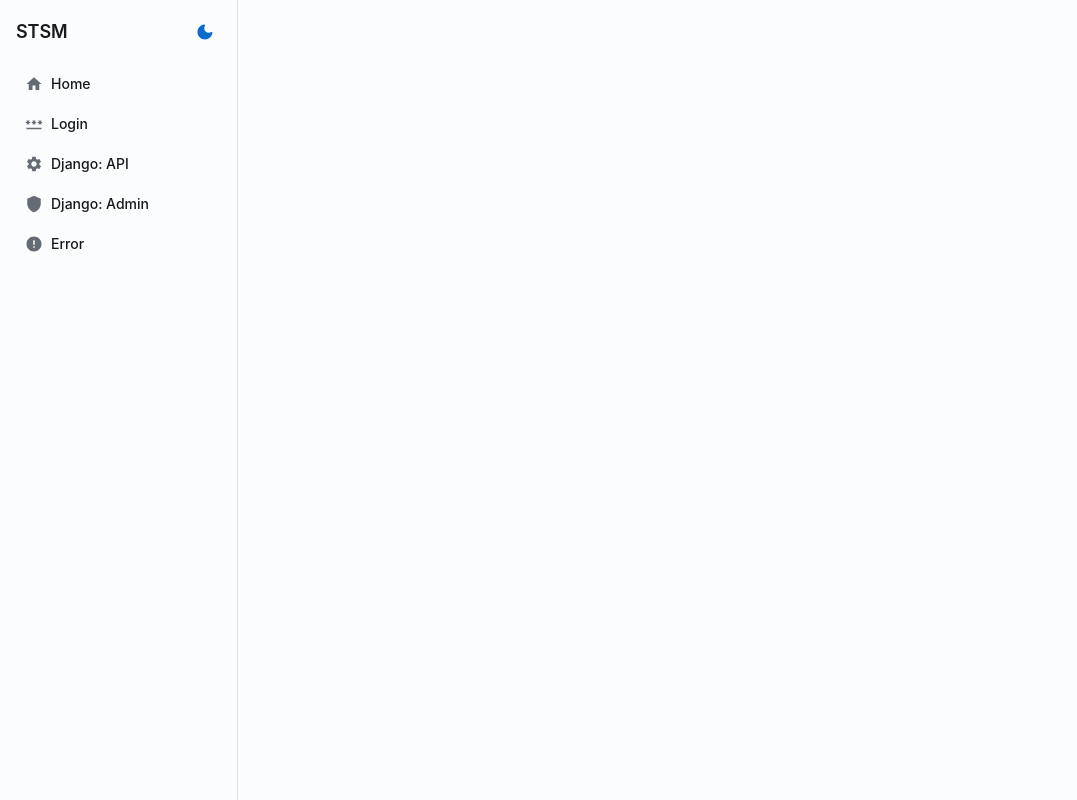
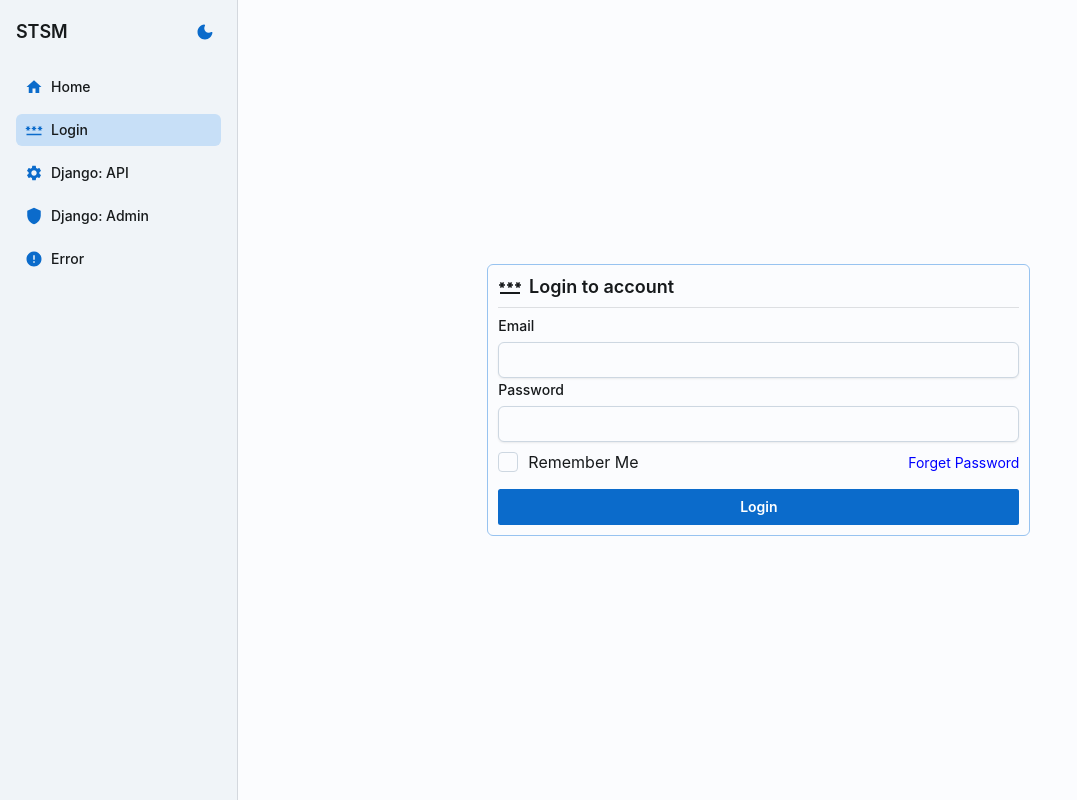
Before and after one commit to killeand/django-learning, a React (Vite) app in the folder frontend/: page /auth/login in a window 1280 px wide. Before the commit this address led to /404. Shown: the whole page, without its empty margins (0-1077 px from the left). Built offline with nearby package versions, Linux system fonts and the light colour scheme.

Commit message:
Template conversion and added session logins

```diff
--- a/frontend/src/components/Application.jsx
+++ b/frontend/src/components/Application.jsx
@@ -1,10 +1,11 @@
-import { BrowserRouter, Routes, Route, Link, Navigate } from "react-router-dom";
+import { BrowserRouter, Routes, Route, NavLink, Navigate } from "react-router-dom";
 import { useContext } from "react";
 import UserContext from "./UserContext";
 import Calls from '@/pages/Calls';
 import SiteIndex from '@/pages/Index';
 import Login from '@/pages/auth/Login';
 import Logout from '@/pages/auth/Logout';
+import FoF from '@/pages/404';
 
 import { Home, Password, Lock, Phone, Settings, Shield, Error, DarkModeRounded, LightMode } from "@mui/icons-material";
 import { Sheet, Box, List, ListItem, ListItemButton, ListItemContent, Typography as T, IconButton } from "@mui/joy";
@@ -17,17 +18,31 @@ export default function Application() {
 
     const URLS = [
         { path: "/", index: true, name: "Home", authed: false, always: true, component: (<SiteIndex />), icon: Home },
-        { path: "/login", index: false, name: "Login", authed: false, always: false, component: (<Login />), icon: Password },
-        { path: "/logout", index: false, name: "Logout", authed: true, always: false, component: (<Logout />), icon: Lock },
+        { path: "/auth/login", index: false, name: "Login", authed: false, always: false, component: (<Login />), icon: Password },
+        { path: "/auth/logout", index: false, name: "Logout", authed: true, always: false, component: (<Logout />), icon: Lock },
         { path: "/calls", index: false, name: "API Calls", authed: true, always: false, component: (<Calls />), icon: Phone },
         { path: "/api", index: false, name: "Django: API", authed: false, always: true, component: null, icon: Settings },
         { path: "/admin", index: false, name: "Django: Admin", authed: false, always: true, component: null, icon: Shield },
         { path: "/errored", index: false, name: "Error", authed: false, always: true, component: null, icon: Error },
     ];
 
+    function NavItem({ icon, title, active }) {
+        let isActive = (active) ? { selected: true } : null;
+        let NavIcon = icon;
+
+        return (
+            <ListItemButton color="primary" {...isActive}>
+                <NavIcon />
+                <ListItemContent>
+                    <T level="title-sm">{title}</T>
+                </ListItemContent>
+            </ListItemButton>
+        );
+    }
+
     return (
         <BrowserRouter>
-            <Sheet component="header" sx={{width:'16%', top:0, p:2, flexShrink:0, display:'flex', flexDirection:'column', gap:2, borderRight:'1px solid',borderColor:'divider'}}>
+            <Sheet component="header" color="neutral" variant="soft" sx={{width:'16%', top:0, p:2, flexShrink:0, display:'flex', flexDirection:'column', gap:2, borderRight:'1px solid',borderColor:'divider'}}>
                 <Box sx={{ display: 'flex', gap: 1, alignItems: 'center' }}>
                     <T level="title-lg" sx={{ flexGrow: 1 }}>STSM</T>
                     <IconButton size="sm" color={(mode==="light")?"primary":"neutral"}  onClick={()=>setMode((mode==="light")?"dark":"light")}>
@@ -37,18 +52,22 @@ export default function Application() {
                 <Box component="nav" sx={{ minHeight: 0, overflow: 'hidden auto', flexGrow: 1, display: 'flex', flexDirection: 'column' }}>
                     <List size="sm" sx={{gap:1,'--List-nestedInsetStart':'30px','--ListItem-radius':(theme) => theme.vars.radius.sm}}>
                         {URLS.map((item, index) => {
-                            let comp = (item.component == null) ? "a" : Link;
+                            let comp = (item.component == null) ? "a" : NavLink;
                             let path = (item.component == null) ? { href: item.path } : { to: item.path };
 
                             if (item.always || (context.user.loggedin && item.authed) || (!context.user.loggedin && !item.authed))
                                 return (
-                                    <ListItem key={`nav-${index}-${item.name}`} component={comp} {...path} sx={{'&:hover':{textDecoration:'none'}}}>
-                                        <ListItemButton>
-                                            <item.icon />
-                                            <ListItemContent>
-                                                <T level="title-sm">{item.name}</T>
-                                            </ListItemContent>
-                                        </ListItemButton>
+                                    <ListItem key={`nav-${index}-${item.name}`}>
+                                        {(comp === "a") && (
+                                            <a {...path} style={{ textDecoration: 'none', flex: 1}}>
+                                                <NavItem icon={item.icon} title={item.name} />
+                                            </a>
+                                        )}
+                                        {(comp !== "a") && (
+                                            <NavLink {...path} style={{ textDecoration: 'none', flex: 1}}>
+                                                {({ isActive }) => <NavItem icon={item.icon} title={item.name} active={isActive} />}
+                                            </NavLink>
+                                        )}
                                     </ListItem>
                                 );
                         })}
@@ -64,7 +83,7 @@ export default function Application() {
                         if (item.component != null)
                             return <Route key={`route-${index}-${item.name}`} {...addindex} path={item.path} element={item.component} />
                     })}
-                    <Route path="/404" element={<div></div>} />
+                    <Route path="/404" element={<FoF />} />
                     <Route path="*" element={<Navigate to="/404" />} />
                 </Routes>
             </Sheet>
--- /dev/null
+++ b/frontend/src/pages/404.jsx
@@ -0,0 +1,11 @@
+import { Box, Divider, Typography as T } from '@mui/joy';
+
+export default function Page() {
+    return (
+        <Box sx={{p:2}}>
+            <T level="h1">Error 404</T>
+            <Divider inset="none" />
+            <T level="body-md">We could not find the content you had requested...</T>
+        </Box>
+    );
+}
--- a/frontend/src/pages/Index.jsx
+++ b/frontend/src/pages/Index.jsx
@@ -1,9 +1,10 @@
-import { Box, Typography as T } from '@mui/joy';
+import { Box, Divider, Typography as T } from '@mui/joy';
 
 export default function Page() {
     return (
         <Box sx={{p:2}}>
             <T level="h1">Star Trek Service Management</T>
+            <Divider inset="none" />
             <T level="body-md">Welcome to the Star Trek Service Management page. Where we do wild and wonderful things because a time paradox is sending far too many chronotons into collision with our shields and they have seeped into the deflector dish where a sentient cloud species has just been born. THANK YOU VERY MUCH RIKER! Next time, keep it in your f#@&ing pants!</T>
         </Box>
     );
--- a/frontend/src/pages/auth/Login.jsx
+++ b/frontend/src/pages/auth/Login.jsx
@@ -1,15 +1,17 @@
 import { useState, useContext } from "react";
 import { Axios } from '@/scripts/Axios';
-import { useSearchParams } from "react-router-dom";
+import { useSearchParams, Link } from "react-router-dom";
 import UserContext from "@/components/UserContext";
 
-import { Button } from '@mui/joy';
+import { Box, Card, CardActions, CardContent, Divider, FormControl, FormLabel, Checkbox, Input, Button, Alert, Typography as T } from '@mui/joy';
+import { Password } from "@mui/icons-material";
 
 export default function Page() {
     const context = useContext(UserContext);
     const [email, setEmail] = useState("");
     const [pass, setPass] = useState("");
     const [error, setError] = useState("");
+    const [loginType, setLoginType] = useState(false);
     const params = useSearchParams();
 
     function Login() {
@@ -25,8 +27,9 @@ export default function Page() {
 
         Axios.post("/api/token", {email:email,password:pass})
             .then(({ data }) => {
-                if (data.access) localStorage.setItem("TEST-AUTH", data.access);
-                if (data.refresh) localStorage.setItem("TEST-REFRESH", data.refresh);
+                let storageType = (loginType) ? localStorage : sessionStorage;
+                if (data.access) storageType.setItem("TEST-AUTH", data.access);
+                if (data.refresh) storageType.setItem("TEST-REFRESH", data.refresh);
 
                 context.set("loggedin", true);
 
@@ -39,24 +42,29 @@ export default function Page() {
     }
 
     return (
-        <>
-            {(error.length > 0) && (<div className="alert alert-error w-11/12 mx-auto mt-2 bi-x-circle">{error}</div>)}
-            <div className="flex flex-grow items-center justify-center">
-                <div className="card card-compact card-bordered bg-slate-100 shadow-xl">
-                    <div className="card-body">
-                        <div className="card-title">Login</div>
-                        <div className="form-control w-full max-w-xs">
-                            <input type="email" placeholder="Enter Email" className="input input-sm input-bordered shadow-inner w-full max-w-xs" value={email} onChange={(e)=>setEmail(e.target.value)} />
-                        </div>
-                        <div className="form-control w-full max-w-xs">
-                            <input type="password" placeholder="Enter Password" className="input input-sm input-bordered shadow-inner w-full max-w-xs" value={pass} onChange={(e)=>setPass(e.target.value)} />
-                        </div>
-                        <div className="card-actions justify-center">
-                            <Button onClick={Login}>Login</Button>
-                        </div>
-                    </div>
-                </div>
-            </div>
-        </>
+        <Box sx={{ flexGrow: 1, display: 'flex', alignItems: 'center', justifyContent: 'center' }}>
+            <Card color="primary" variant="outlined" size="sm" sx={{width: { md: '50%'}}}>
+                {(error.length > 0) && (<Alert color="danger" variant="solid">{error}</Alert>)}
+                <T level="title-lg" startDecorator={<Password />}>Login to account</T>
+                <Divider inset="none" />
+                <CardContent>
+                    <FormControl>
+                        <FormLabel>Email</FormLabel>
+                        <Input type="email" value={email} onChange={(e)=>setEmail(e.target.value)} />
+                    </FormControl>
+                    <FormControl>
+                        <FormLabel>Password</FormLabel>
+                        <Input type="password" value={pass} onChange={(e)=>setPass(e.target.value)} />
+                    </FormControl>
+                    <Box sx={{ display: 'flex', flexDirection: 'row', marginTop: '0.5rem' }}>
+                        <Checkbox label="Remember Me" value={loginType} onChange={(e) => setLoginType(e.target.checked)} sx={{flex:1}} />
+                        <Link to="/auth/forget">Forget Password</Link>
+                    </Box>
+                </CardContent>
+                <CardActions>
+                    <Button color="primary" onClick={Login}>Login</Button>
+                </CardActions>
+            </Card>
+        </Box>
     )
 }
```
Also changed, not shown: frontend/src/pages/auth/Logout.jsx (+12 -8 lines), frontend/src/scripts/Axios.js (+7 -5 lines), frontend/src/scripts/Utilities.js (+9 -38 lines), 1 other file (tests, documents, lock files or other folders).
